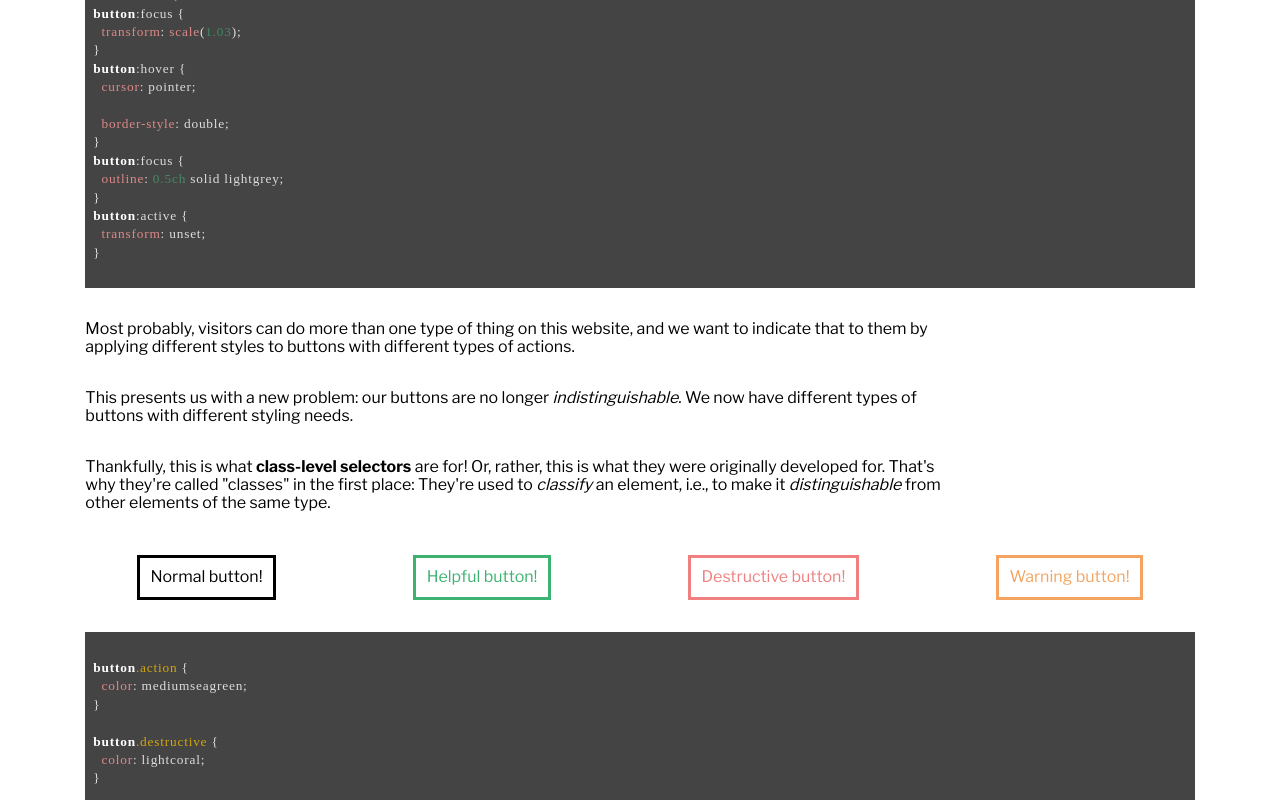
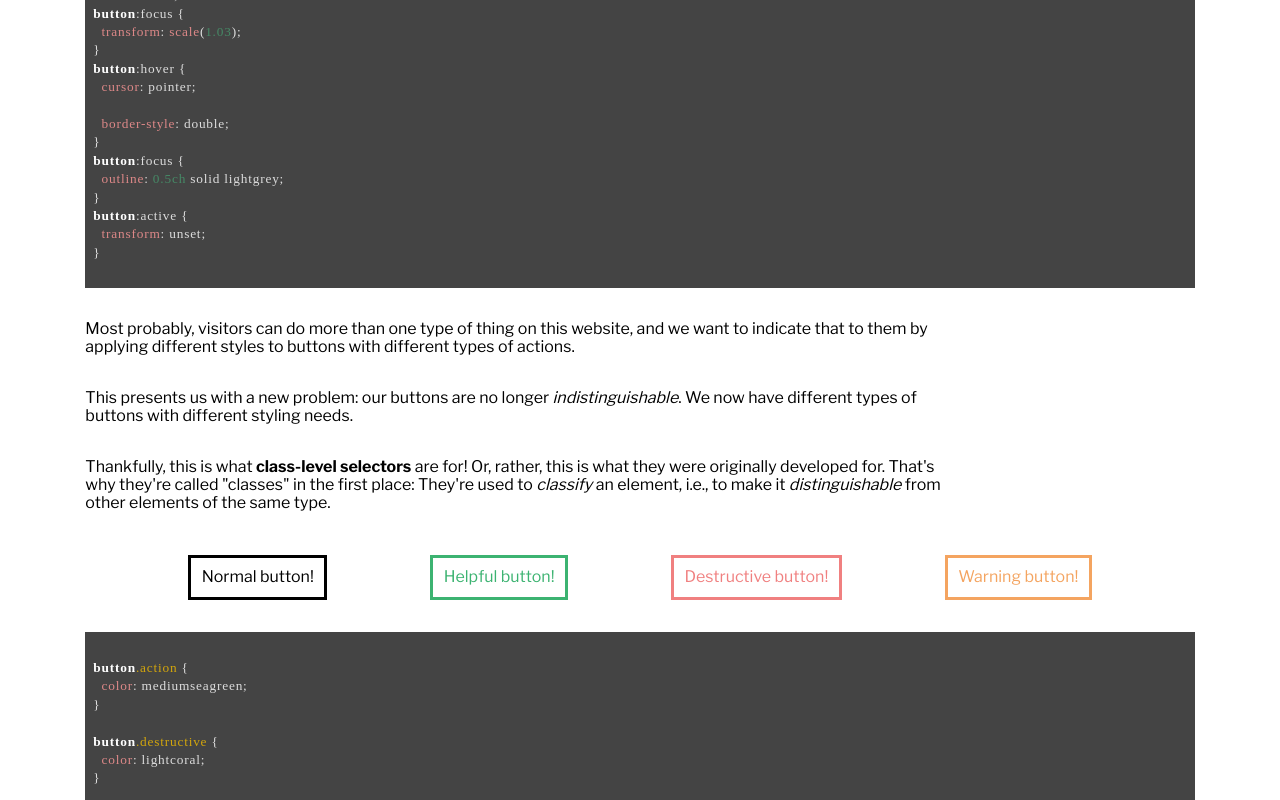
Before and after one commit to arthropodSeven/itcss, a Next.js app: page /page2 in a window 1280 px wide. Shown: the part 582-1382 px from the top of the page. Built offline with nearby package versions, Linux system fonts and the light colour scheme; a web font is replaced by a local one.

Commit message:
spread within layout grid

```diff
--- a/styles/layouts.scss
+++ b/styles/layouts.scss
@@ -1,4 +1,4 @@
-[data-layout='standard'] {
+[data-layout="standard"] {
   margin-top: 5rem;
   margin-bottom: 5rem;
 
@@ -21,10 +21,8 @@
   }
 
   > .spread {
-    grid-column-start: 1;
-    grid-column-end: -1;
-
     display: flex;
+    flex-wrap: wrap;
 
     justify-content: space-evenly;
 
```
